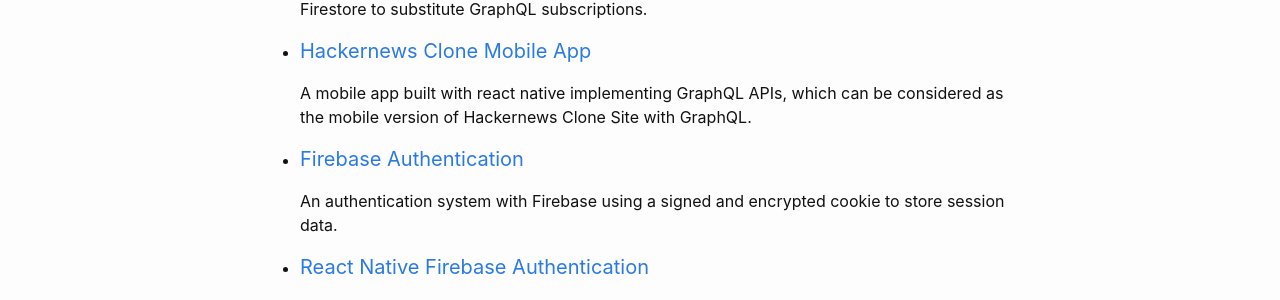
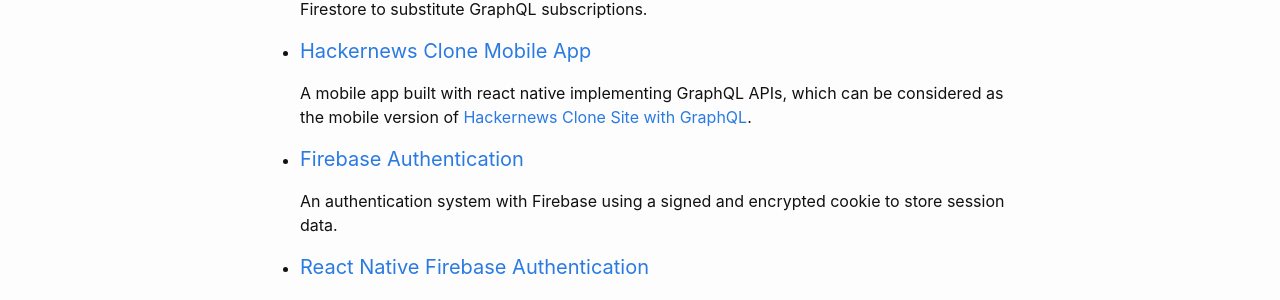
Before and after one commit to jglchen/react-native-hackernews-apollo, a Jekyll site: the page built from about.md, in a window 1280 px wide. Shown: the part 275-575 px from the top of the page. Built offline with Jekyll 4.4.1, drawn with Linux system fonts in a browser that asks for light colours; part of the change alters nothing that is shown.

```diff
--- a/about.md
+++ b/about.md
@@ -10,7 +10,7 @@ This is a project of my [Side Project Series](https://jglchen.github.io/), liste
     A Hackernews clone site built with next.js implementing GraphQL APIs and Firebase Cloud Firestore to substitute GraphQL subscriptions.
 
 - #### [Hackernews Clone Mobile App](https://jglchen.github.io/react-native-hackernews-apollo/)
-    A mobile app built with react native implementing GraphQL APIs, which can be considered as the mobile version of Hackernews Clone Site with GraphQL.
+    A mobile app built with react native implementing GraphQL APIs, which can be considered as the mobile version of [Hackernews Clone Site with GraphQL](https://jglchen.github.io/hackernews-nextjs-apollo/).
 
 - #### [Firebase Authentication](https://jglchen.github.io/firebase-auth/)
     An authentication system with Firebase using a signed and encrypted cookie to store session data.
```
